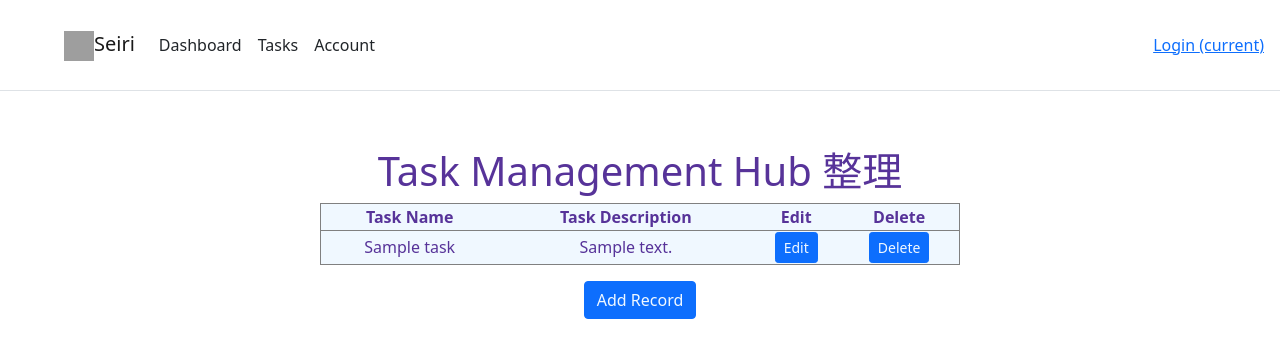
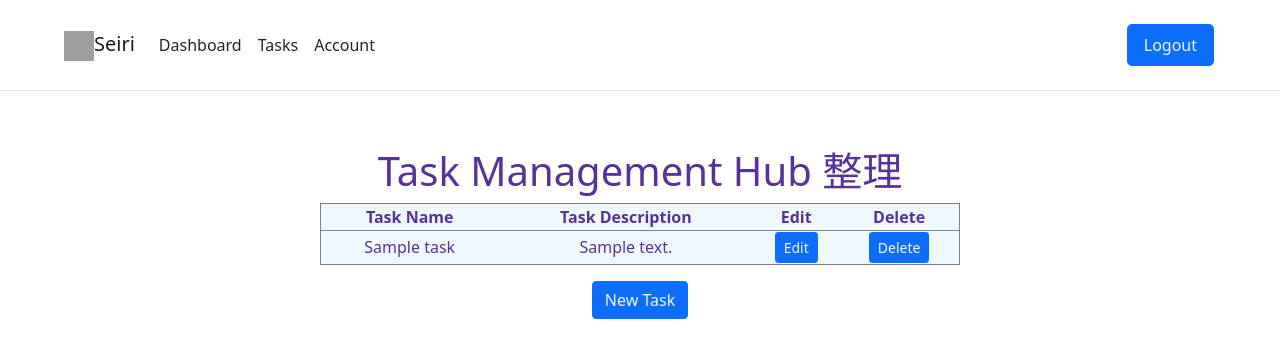
Before and after one commit to BrxdPvrple/seiri_task_manager, a Flask app: page /task_overview in a window 1280 px wide. Shown: the top 358 px of the page. Run offline with Flask 2, Linux system fonts and the light colour scheme; a user stored in the database is signed in; tables that the repository leaves empty hold one stand-in row (values such as "Sample post"); some libraries are stand-ins or nearby versions; grey boxes are pictures that could not be loaded.

Commit message:
STM-30 STM-32 STM-33 #DONE CRUD working, known issues still a future development issue

```diff
--- a/application/models.py
+++ b/application/models.py
@@ -14,12 +14,12 @@ class Users(UserMixin, db.Model):
 
 #Tasks table class
 class Tasks(db.Model):
-    tid = db.Column(db.Integer, primary_key=True, nullable=False) # Task ID
+    task_id = db.Column(db.Integer, primary_key=True, nullable=False) # Task ID
     title = db.Column(db.VARCHAR(20)) # Task Name
     content = db.Column(db.VARCHAR(255)) # Task Content
 
     user_id = db.Column(db.Integer, db.ForeignKey("users.id"))
 
 
-# db.drop_all() # Temporary until app goes live
+db.drop_all() # Temporary until app goes live
 db.create_all()
--- a/application/routes.py
+++ b/application/routes.py
@@ -112,10 +112,10 @@ def new_task():
 
 
 # Edit tasks
-@app.route('/task_update/<int:tid>', methods=["GET", "POST"])
-def edit_task(tid):
+@app.route('/task_update/<int:task_id>', methods=["GET", "POST"])
+def edit_task(task_id):
     form = EditTask()
-    task = Tasks.query.filter_by(tid=tid).first()
+    task = Tasks.query.filter_by(task_id=task_id).first()
     if request.method == 'POST':
         task.title = form.title.data
         task.content = form.content.data
@@ -128,9 +128,9 @@ def edit_task(tid):
 # NEED TO IMPLEMENT SESSIONS TO ADDRESS ISSUE WITH CIRCUMVENTING LOGIN MANAGEMENT VIA URL
 
 # Delete tasks
-@app.route('/task_delete/<int:tid>')
-def delete_task(tid):
-    task = Tasks.query.filter_by(tid=tid).first()
+@app.route('/task_delete/<int:task_id>')
+def delete_task(task_id):
+    task = Tasks.query.filter_by(task_id=task_id).first()
     db.session.delete(task)
     db.session.commit()
     return redirect('/task_overview')
--- a/application/static/main.css
+++ b/application/static/main.css
@@ -62,6 +62,12 @@
   height: 50px;
 }
 
-.edit-delete {
-  color: aliceblue;
+.login-out {
+  font-size: medium;
+  margin-right: 50px;
 }
+
+.back {
+  margin-top: 20px;
+  width: 80px;
+}
--- a/application/templates/base.html
+++ b/application/templates/base.html
@@ -89,15 +89,19 @@
 
           <!-- NAVBAR RIGHT HAND SIDE: LOGIN/LOGOUT FUNCTIONALITY -->
           <ul class="nav navbar-nav navbar-right">
-            {% if session['logged_in'] == True %}
+            {% if current_user.is_authenticated %}
             <li>
-              <a href="/logout"
-                >Logout <span class="sr-only">(current)</span></a
-              >
+              <a
+                class="btn btn-lg btn-primary login-out edit-delete"
+                href="/logout"
+                >Logout <span class="sr-only"></span
+              ></a>
             </li>
             {% else %}
             <li>
-              <a href="/login">Login <span class="sr-only">(current)</span></a>
+              <a class="btn btn-lg btn-primary login-out" href="/login"
+                >Login <span class="sr-only"></span
+              ></a>
             </li>
             {% endif %}
           </ul>
--- a/application/templates/edit_task.html
+++ b/application/templates/edit_task.html
@@ -15,4 +15,6 @@ title %}{% endblock %} {% block content %}
   </form>
 </div>
 
+<a class="btn btn-primary back" href="{{ url_for('show_tasks') }}">Back</a>
+
 {% endblock %}
--- a/application/templates/new_task.html
+++ b/application/templates/new_task.html
@@ -15,4 +15,6 @@ title %}{% endblock %} {% block content %}
   </form>
 </div>
 
+<a class="btn btn-primary back" href="{{ url_for('show_tasks') }}">Back</a>
+
 {% endblock %}
--- a/application/templates/task_manager.html
+++ b/application/templates/task_manager.html
@@ -20,8 +20,8 @@ title %}{% endblock %} {% block content %}
         <td>{{row.content}}</td>
         <td>
           <a
-            class="btn btn-lg btn-primary btn-sm edit-delete"
-            href="{{ url_for('edit_task', tid=row.tid) }}"
+            class="btn btn-lg btn-primary btn-sm"
+            href="{{ url_for('edit_task', task_id=row.task_id) }}"
             role="button"
           >
             Edit
@@ -30,8 +30,8 @@ title %}{% endblock %} {% block content %}
 
         <td>
           <a
-            class="btn btn-lg btn-primary btn-sm edit-delete"
-            href="{{ url_for('delete_task', tid=row.tid) }}"
+            class="btn btn-lg btn-primary btn-sm"
+            href="{{ url_for('delete_task', task_id=row.task_id) }}"
             role="button"
           >
             Delete
@@ -43,6 +43,6 @@ title %}{% endblock %} {% block content %}
   </table>
 </div>
 
-<a class="btn btn-primary ches" href="{{ url_for('new_task') }}">Add Record</a>
+<a class="btn btn-primary ches" href="{{ url_for('new_task') }}">New Task</a>
 
 {% endblock %}
```
